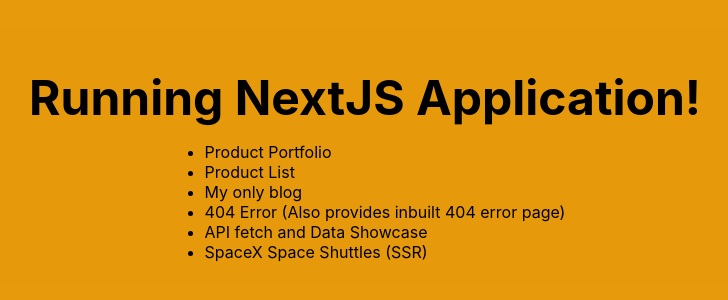
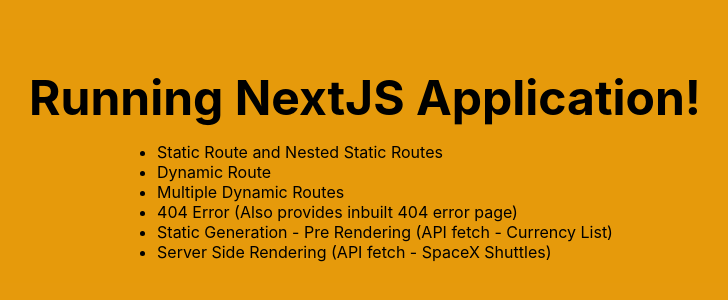
Before and after one commit to vinayds21/NextJS-Application, a Next.js app: page / in a window 1280 px wide. Before the commit this address had no page. Shown: the part 226-526 px from the top of the page, without its empty margins (275-1003 px from the left). Built offline with nearby package versions, Linux system fonts and the light colour scheme.

Commit message:
view changes - text changes

```diff
--- a/pages/blog/[...blogid].js
+++ b/pages/blog/[...blogid].js
@@ -10,7 +10,7 @@
   return (
     <div className={styles.container5}>
       <main className={styles.main}>
-        <h1 className={styles.title}>This is a blog page!</h1>
+        <h1 className={styles.title}>This page URL looks like a blog URL!</h1>
         <ul>
           <li>
             <Link href="/">Home</Link>
--- a/pages/index.js
+++ b/pages/index.js
@@ -16,22 +16,24 @@
         <h1 className={styles.title}>Running NextJS Application!</h1>
         <ul>
           <li>
-            <Link href="/productportfolio">Product Portfolio</Link>
+            <Link href="/productlist">Static Route and Nested Static Routes</Link>
           </li>
           <li>
-            <Link href="/productlist">Product List</Link>
+            <Link href="/productportfolio">Dynamic Route</Link>
           </li>
           <li>
-            <Link href="/blog/2021/my-only-blog">My only blog</Link>
+            <Link href="/blog/2021/my-only-blog">Multiple Dynamic Routes</Link>
           </li>
           <li>
-            <Link href="/some-random-text-for-404">404 Error (Also provides inbuilt 404 error page)</Link>
+            <Link href="/some-random-text-for-404">
+              404 Error (Also provides inbuilt 404 error page)
+            </Link>
           </li>
           <li>
-            <Link href="/currency">API fetch and Data Showcase</Link>
+            <Link href="/currency">Static Generation - Pre Rendering (API fetch - Currency List)</Link>
           </li>
           <li>
-            <Link href="/spacex">SpaceX Space Shuttles (SSR)</Link>
+            <Link href="/spacex">Server Side Rendering (API fetch - SpaceX Shuttles)</Link>
           </li>
         </ul>
       </main>
--- a/pages/productlist/category.js
+++ b/pages/productlist/category.js
@@ -6,11 +6,11 @@
     <div className={styles.container3}>
       <main className={styles.main}>
         <h1 className={styles.title}>
-          Product List of Particluar Category!
+          Level-2 - Static Route
         </h1>
         <ul>
           <li>
-            <Link href="/productlist">Back to product list</Link>
+            <Link href="/productlist">Back to level-1 static route</Link>
           </li>
         </ul>
       </main>
--- a/pages/productlist/index.js
+++ b/pages/productlist/index.js
@@ -6,11 +6,11 @@
     <div className={styles.container1}>
       <main className={styles.main}>
         <h1 className={styles.title}>
-          Welcome To Product Listing Page!
+          Level-1 - Static Route
         </h1>
         <ul>
           <li>
-            <Link href="/productlist/category">Product list of some category</Link>
+            <Link href="/productlist/category">Nested Static Route</Link>
           </li>
           <li>
             <Link href="/">Home</Link>
--- a/pages/productportfolio/[productid].js
+++ b/pages/productportfolio/[productid].js
@@ -9,7 +9,7 @@
   return (
     <div className={styles.container4}>
       <main className={styles.main}>
-        <h1 className={styles.title}>You are in product details page!</h1>
+        <h1 className={styles.title}>Page with Dynmaic Route</h1>
         <ul>
           <li>
             <Link href="/productportfolio">Back to product portfolio</Link>
--- a/pages/productportfolio/index.js
+++ b/pages/productportfolio/index.js
@@ -6,7 +6,7 @@
     <div className={styles.container2}>
       <main className={styles.main}>
         <h1 className={styles.title}>
-            This is product portfolio page!
+            Static Route which takes you to a Dynamic Route
         </h1>
         <ul>
           <li>
```
